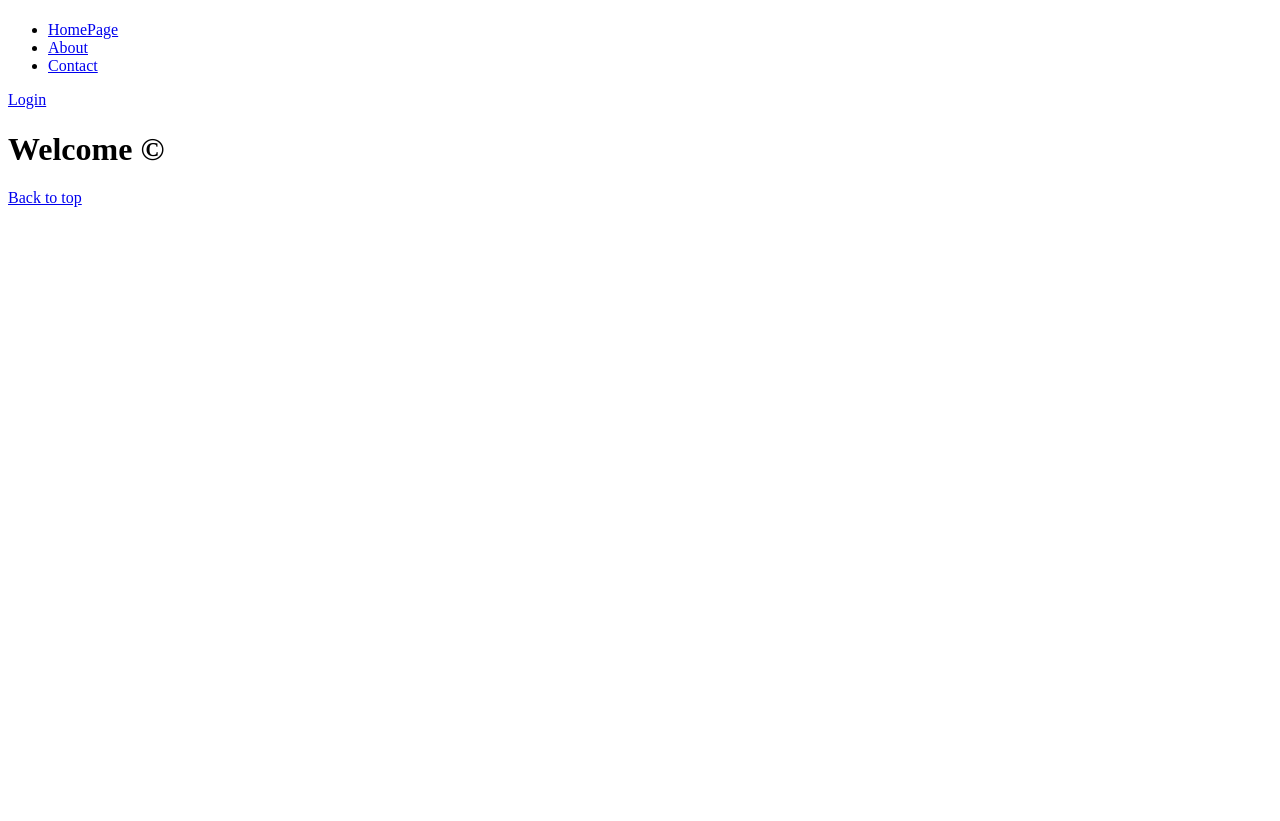
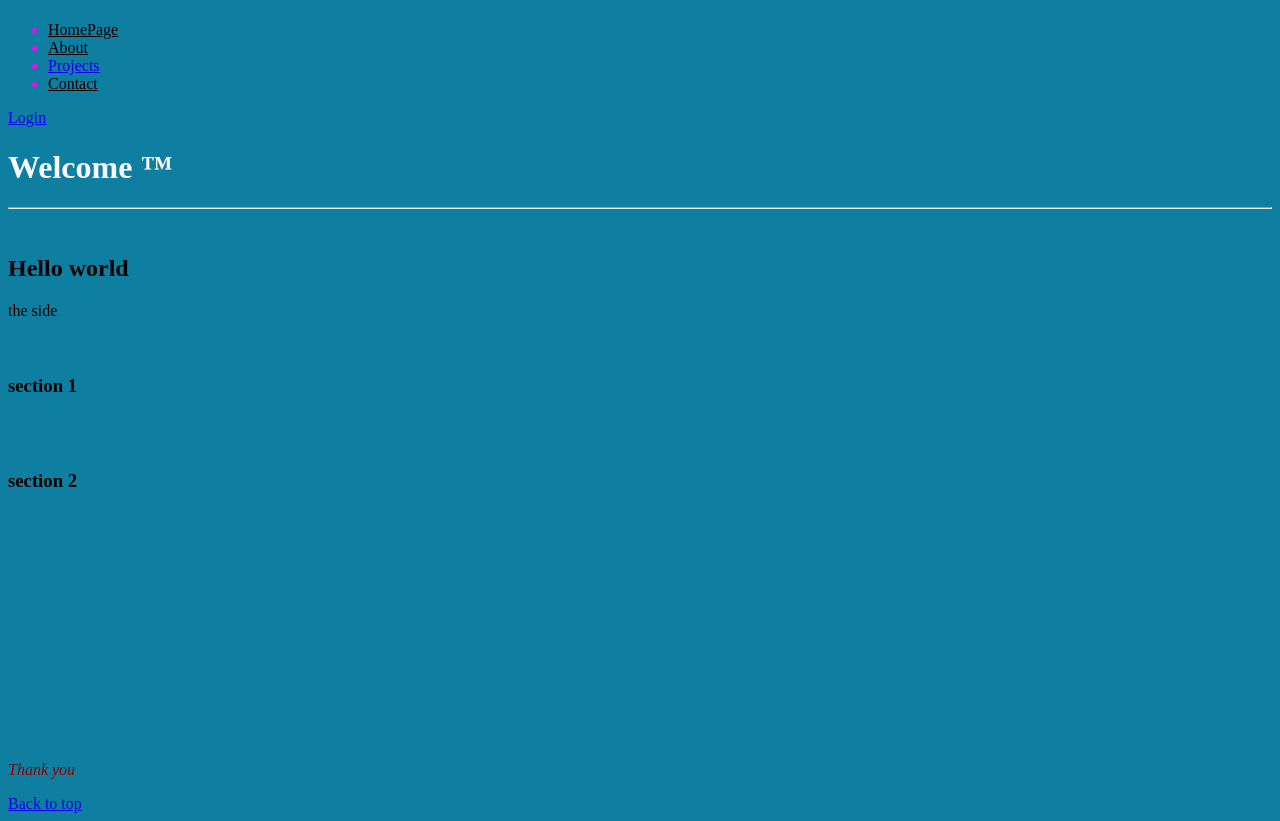
Before and after one commit to ImTechSupport/GithubRepo, a plain HTML site: page index.html in a window 1280 px wide. Before the commit the page ends 800 px from the top, so only its background shows below. Drawn offline with Linux system fonts and the light colour scheme.

Commit message:
adding project page, what i think is cleaning up my code

```diff
--- a/index.html
+++ b/index.html
@@ -2,33 +2,75 @@
 <html lang="en">
 <head>
     <meta charset="UTF-8">
+    <meta name="description" content="check out my website"
     <meta http-equiv="X-UA-Compatible" content="IE=edge">
     <meta name="viewport" content="width=device-width, initial-scale=1.0">
     <title>Proper webpage</title>
 </head>
 <!--hello there-->
-<body>
+<body style="background-color: rgb(14, 127, 161);">
+    <header>
 
-    <h1 id="#top"  ></h1>
-    <ul>
-        <li><a href="index.html">HomePage</a></li>
-        <li><a href="About.html">About</a></li>
-        <li><a href="Contact.html">Contact</a></li>
-    </ul>
+        <h1 id="#top"  ></h1>
+        <nav>
+            <ul style="color: fuchsia;"><!--page list -->
+                <li><a style="color: rgb(0, 0, 0);" href="index.html">HomePage</a></li>
+                <li><a style="color: rgb(0, 0, 0);" href="About.html" >About</a></li>
+                <li><a href="projectHome.html">Projects</a></li>
+                <li><a style="color: rgb(0, 0, 0);" href="Contact.html">Contact</a></li>
+            </ul>
+        </nav>
+        <a href="Login.html">Login</a>
 
-    <a href="Login.html">Login</a>
-
-    <h1>Welcome &copy; </h1>
+        <h1 style="color: rgb(252, 247, 255);">Welcome &trade; </h1>
 
 
+    </header>
+    <hr/>
+   <main>
+     <br>
+        <h2>Hello world</h2>
+        <article>
+
+            <section> <aside>the side</aside>
+
+            </section>
+
+     <br>
+     <br>
+
+            <section> <h3>section 1</h3>
+
+            </section>
+
+     <br>
+     <br>
+
+            <section> <h3>section 2</h3>
+
+            </section>
 
 
+     <br>
+     <br>
+     <br>
+     <br>
+     <br>
+     <br>
+     <br>
+     <br>
+     <br>
+     <br>
+     <br>
+     <br>
+        </article>
+     <br>
+        <p style="color: rgb(145, 1, 1);" ><i>Thank you</i></p>
+    </main>
 
-
-
-
-
-    <p></p>
-    <a href="#top"  >Back to top</a>
 </body>
+    <footer>
+        <a href="#top">Back to top</a>
+        <!--brings you to the top-->
+    </footer>
 </html>
```
Also changed, not shown: About.html (+18 -5 lines), Contact.html (+23 -17 lines), projectHome.html (added, +51 -0 lines), Login.html (indentation only).
